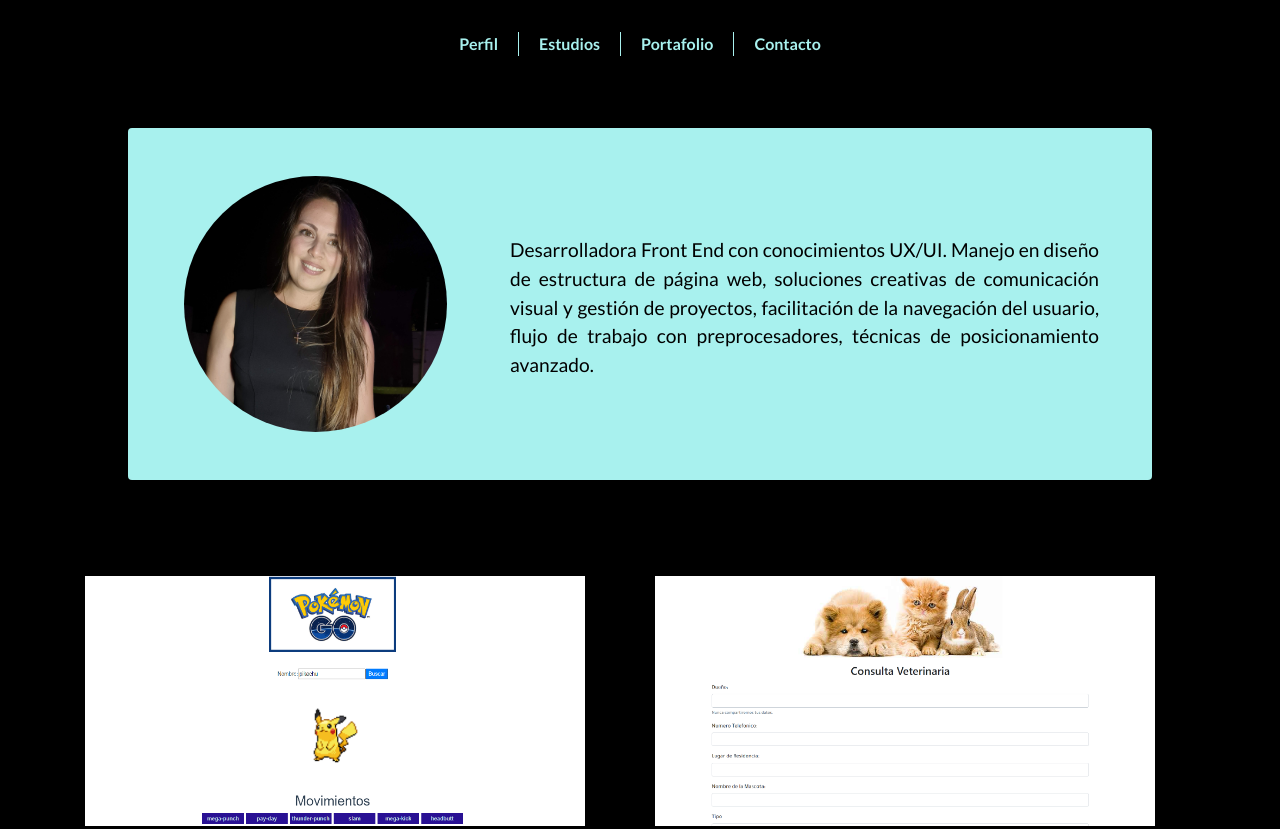
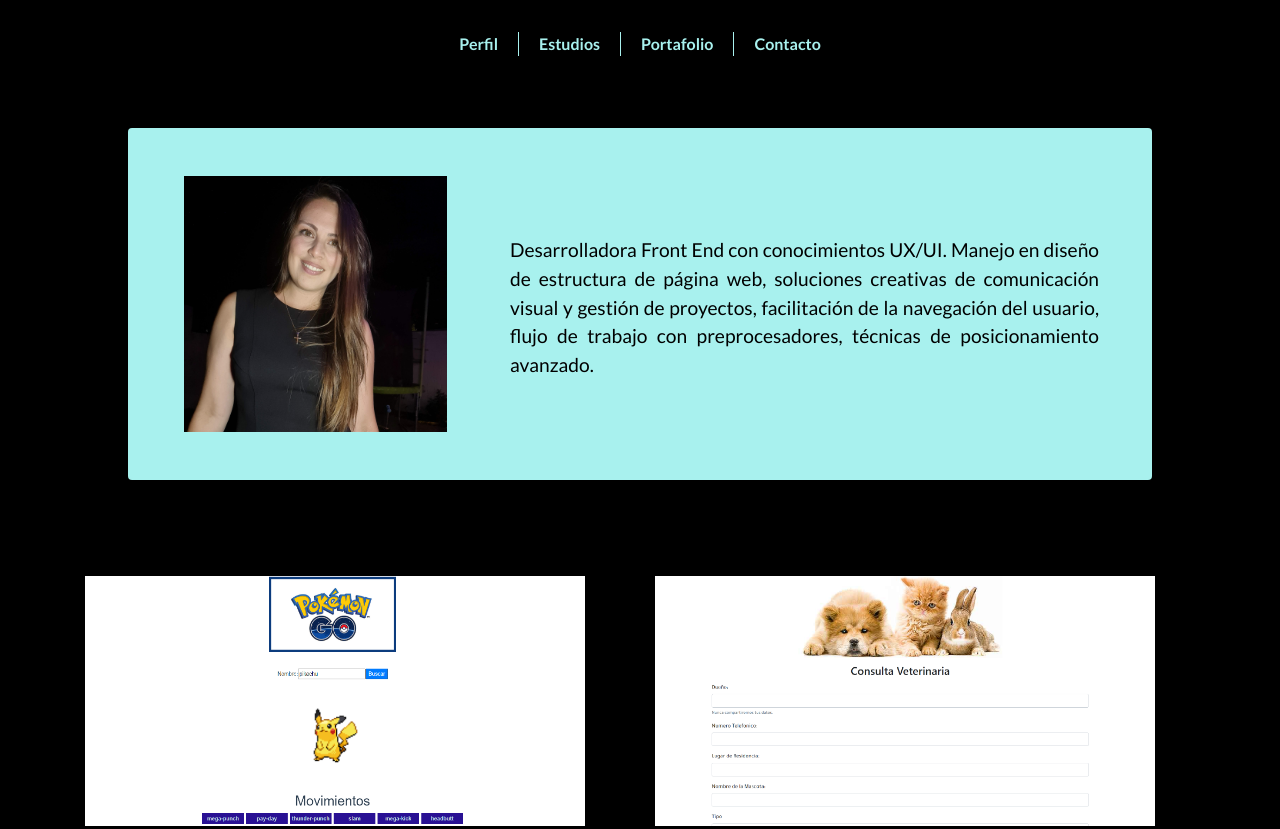
Before and after one commit to Natalia8918/portafolio, a plain HTML site: page index.html in a window 1280 px wide. Shown: the top 829 px of the page. Drawn offline with nearby package versions, Linux system fonts and the light colour scheme; a script that the page names is missing.

Commit message:
foto actualizada

```diff
--- a/index.html
+++ b/index.html
@@ -57,7 +57,7 @@
     <section id="aboutMe" class="container section1 d-none d-md-block py-4 animated zoomIn delay-2s">
         <div class="row container my-4 d-flex justify-content-center align-items-center flex-md-column flex-lg-row px-2">
             <div class="col-md-6 col-lg-4 d-flex pl-lg-5">
-                <img class="rounded-circle img-fluid" src="assets/img/ImagenPerfil.jpg" alt="Imagen de perfil">
+                <img class=" img-fluid" src="assets/img/ImagenPerfil.jpg" alt="Imagen de perfil">
             </div>
 
             <div class="col-md-10 col-lg-8 mt-md-4 py-3 text-justify pl-5 align-self-center">
```
